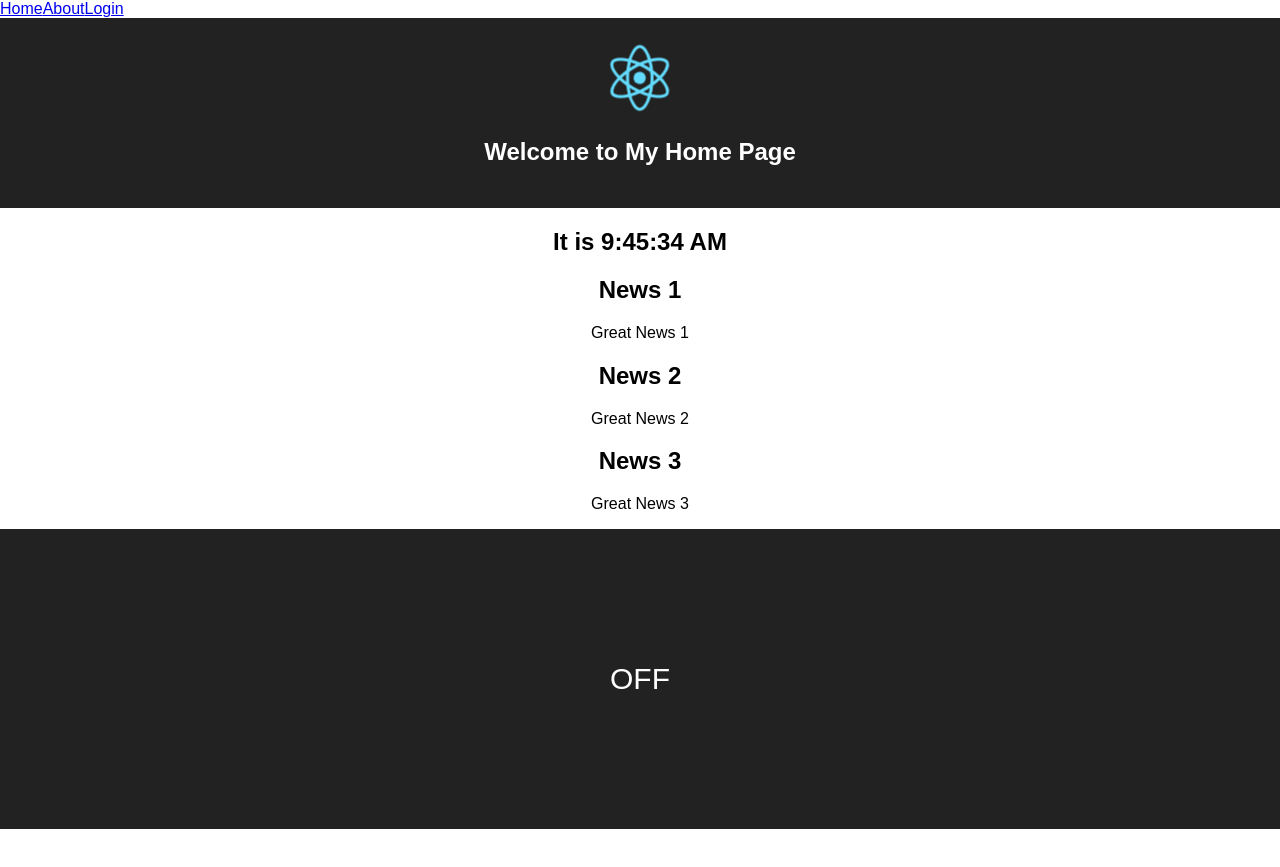
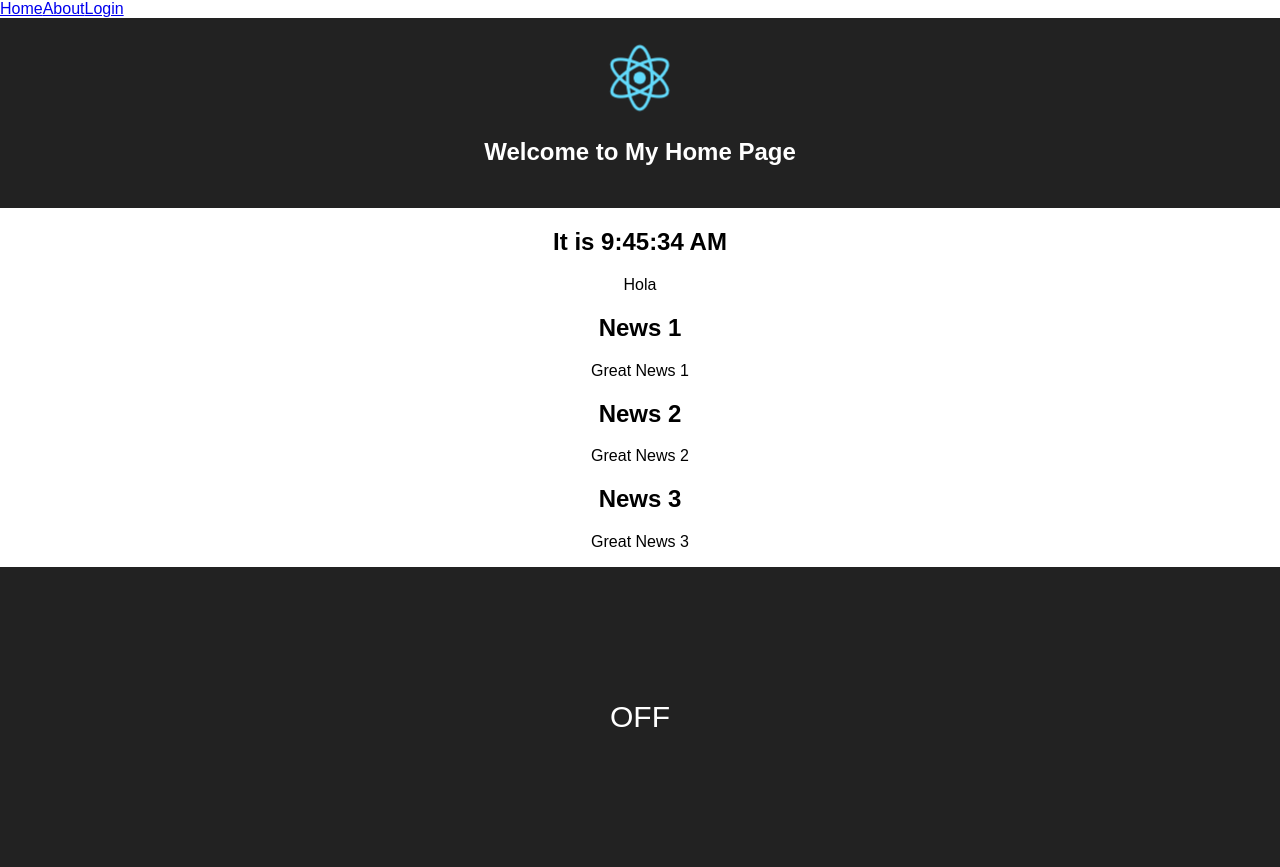
Before and after one commit to Brigitte-e/react, a React app: page / in a window 1280 px wide. Before the commit the page ends 829 px from the top, so only its background shows below. Built offline with nearby package versions, Linux system fonts and the light colour scheme.

Commit message:
call from another component

```diff
--- a/src/components/Home/Home.js
+++ b/src/components/Home/Home.js
@@ -5,6 +5,7 @@ import Header from './../Header/Header';
 import News from './../News/News';
 import Button from './../Button/Button';
 import Clock from './../Clock/Clock';
+import { sayHello, test } from './../../services/hello';
 
 class Home extends Component {
   constructor(props) {
@@ -31,11 +32,12 @@ class Home extends Component {
       <div className="container">
         <Header />
         <div className="home">
-          <div className="App-header">
+          <div className="App-header" onClick={test}>
             <img src={logo} className="App-logo" alt="logo" />
             <h1 className="App-title">Welcome to My Home Page</h1>
           </div>
           <Clock />
+          {sayHello()}
           <News news={my_news} />
           <Button />
         </div>
--- /dev/null
+++ b/src/services/hello.js
@@ -0,0 +1,11 @@
+const hellos = ['Hola', 'Salut', 'Hallo', 'Ciao', 'Ahoj', 'Annyeong-haseyo', 'Aloha', 'Howdy', 'Ni Hao', 'Konnichiwa'];
+
+const sayHello = function() {
+    return hellos[Math.floor((Math.random()*hellos.length))];
+};
+
+const test = function() {
+    console.log('test');
+};
+
+export { sayHello, test };
```
